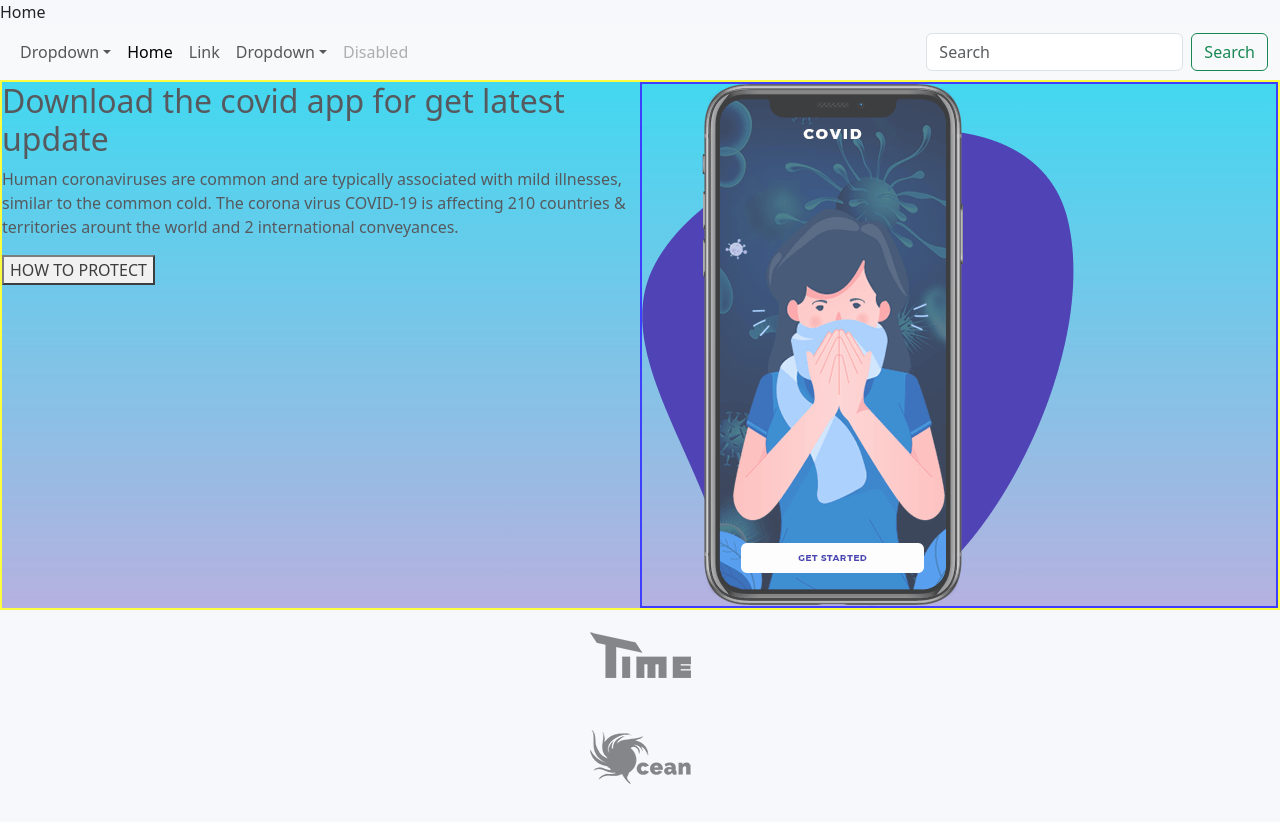
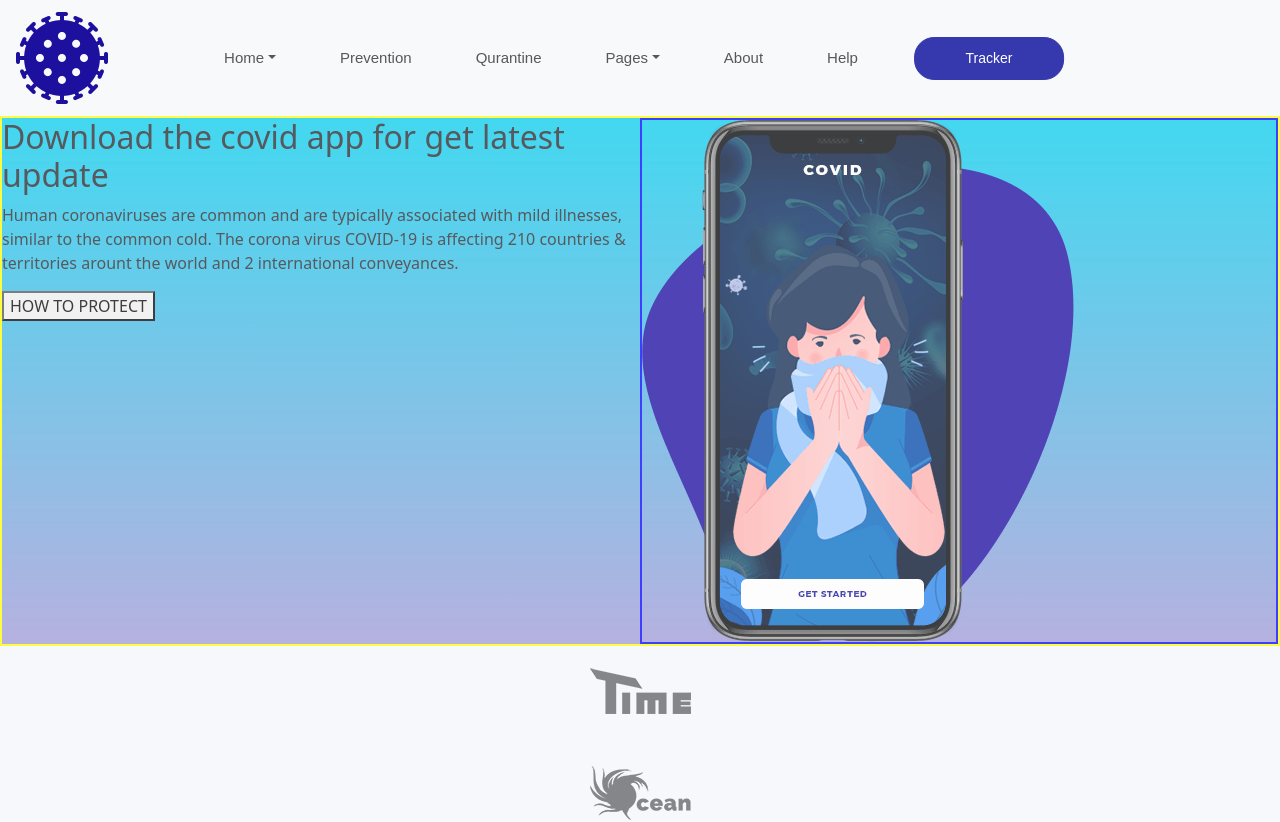
Before and after one commit to Anuskota/P6-COVID-TRACKER, a React (Vite) app: page / in a window 1280 px wide. Shown: the top 822 px of the page. Built offline with nearby package versions, Linux system fonts and the light colour scheme.

Commit message:
dropdown menu

```diff
--- a/package.json
+++ b/package.json
@@ -14,7 +14,7 @@
     "bootstrap": "^5.3.2",
     "bootstrap-icons": "^1.11.2",
     "react": "^18.2.0",
-    "react-bootstrap": "^2.9.1",
+    "react-bootstrap": "^2.9.2",
     "react-dom": "^18.2.0",
     "react-router-dom": "^6.21.1"
   },
--- a/src/components/molecules/navbarHomePage/NavbarHome.jsx
+++ b/src/components/molecules/navbarHomePage/NavbarHome.jsx
@@ -4,28 +4,33 @@ import logoWhite from "../../../assets/img/logo-white.png"
 import 'bootstrap/dist/css/bootstrap.min.css';
 import 'bootstrap-icons/font/bootstrap-icons.css';
 
+
 import 'bootstrap/dist/js/bootstrap.bundle.min.js';
 
 
-import 'bootstrap/dist/js/bootstrap.bundle.min.js';
+
 
 const NavbarHome = () => {
   return (
     <nav>
       <nav className="navbar navbar-expand-lg navbar-light bg-light">
-        <div className="container-fluid">
-         <div className="collapse navbar-collapse" id="navbarSupportedContent">
-            <ul className="navbar-nav me-auto mb-2 mb-lg-0">
-              <li className="nav-item dropdown">
+        <div className="container-fluid mx-auto">
+          <div className="collapse navbar-collapse" id="navbarSupportedContent">
+            <div className="image-covid">
+              <img src={logoBlue}></img >
+            </div>
+            <ul className="navbar-nav me-auto mb-2 mb-lg-0 d-grid gap-5 d-md-flex ">
+              <li className="nav-item dropdown ">
                 <a
                   className="nav-link dropdown-toggle"
                   href="#"
+
                   id="navbarDropdown"
                   role="button"
                   data-bs-toggle="dropdown"
                   aria-expanded="false"
                 >
-                  Dropdown
+                  Home
                 </a>
                 <ul className="dropdown-menu" aria-labelledby="navbarDropdown">
                   <li>
@@ -89,13 +94,13 @@ const NavbarHome = () => {
 
 
               <li className="nav-item">
-                <a className="nav-link active" aria-current="page" href="#">
-                  Home
+                <a className="nav-link " aria-current="page" href="#">
+                  Prevention
                 </a>
               </li>
               <li className="nav-item">
                 <a className="nav-link" href="#">
-                  Link
+                  Qurantine
                 </a>
               </li>
               <li className="nav-item dropdown">
@@ -105,40 +110,56 @@ const NavbarHome = () => {
                   id="navbarDropdown"
                   role="button"
                   data-bs-toggle="dropdown"
+                  data-bs-display="static"
                   aria-expanded="false"
                 >
-                  Dropdown
+                  Pages
                 </a>
-                <ul className="dropdown-menu" aria-labelledby="navbarDropdown">
+                <ul className="dropdown-menu" aria-labelledby="navbarDropdown" >
                   <li>
                     <a className="dropdown-item" href="#">
-                      Action
+                      Hand Wash
                     </a>
                   </li>
                   <li>
                     <a className="dropdown-item" href="#">
-                      Another action
+                      Social Distance
                     </a>
                   </li>
                   <li>
                     <a className="dropdown-item" href="#">
-                      Something else here
+                     Blog
+                    </a>
+                  </li>
+                  <li>
+                    <a className="dropdown-item" href="#">
+                     Blog Details
                     </a>
                   </li>
                 </ul>
+
+              </li>
+
+              <li className="nav-item">
+                <a className="nav-link " aria-current="page" href="#">
+                  About
+                </a>
               </li>
               <li className="nav-item">
-                <a className="nav-link disabled" href="#" tabIndex="-1" aria-disabled="true">
-                  Disabled
+                <a className="nav-link " aria-current="page" href="#">
+                  Help
                 </a>
               </li>
+
+                <button className="btn btn-primary d-none d-lg-block" role="button">
+                Tracker
+                </button>
             </ul>
-            <form className="d-flex">
-              <input className="form-control me-2" type="search" placeholder="Search" aria-label="Search" />
-              <button className="btn btn-outline-success" type="submit">
-                Search
-              </button>
-            </form>
+
+
+
+
+
           </div>
         </div>
       </nav>
--- a/src/components/molecules/navbarHomePage/navbarHome.css
+++ b/src/components/molecules/navbarHomePage/navbarHome.css
@@ -0,0 +1,51 @@
+.navbar-nav .nav-item.dropdown:hover .dropdown-menu {
+      display: block;
+
+
+}
+.navbar-nav{
+    position: absolute;
+    left: 50%;
+    transform: translatex(-50%);
+    font-family: sans-serif;
+    z-index: 999;
+
+
+}
+.btn{
+    padding: 10px 20px !important;
+    min-width: 150px !important;
+    border-radius: 20px;
+    font-size: 14px;
+
+    vertical-align: middle;
+    cursor: pointer;
+    user-select: none;
+
+    box-shadow: none;
+    transition: color 0.15s ease-in-out, background-color 0.15s ease-in-out, border-color 0.15s ease-in-out, box-shadow 0.15s ease-in-out;
+
+}
+.btn-primary{
+    color: #fff;
+    background-color: #3639AE;
+    border-color: #3639AE;
+}
+.navbar-collapse{
+    flex-grow: 1;
+    align-items: center;
+
+}
+
+.navbar ul > li > a{
+
+    font-size: 15px;
+    font-weight: 500;
+
+    white-space: nowrap;
+}
+.dropdown .dropdown-menu{
+    width: 100%;
+    transform: translate3d(0px, 250px, 0px)!important;
+}
+/*Me quedo aqui tranformando el dropdwn*/
--- a/src/pages/Home.jsx
+++ b/src/pages/Home.jsx
@@ -5,7 +5,7 @@ import NavbarHome from "../components/molecules/navbarHomePage/NavbarHome";
 const Home = () => {
   return (
     <>
-      <div>Home</div>
+
     <NavbarHome/>
     <Header/>
     <Footer/>
```
Also changed, not shown: 1 other file (tests, documents, lock files or other folders).
